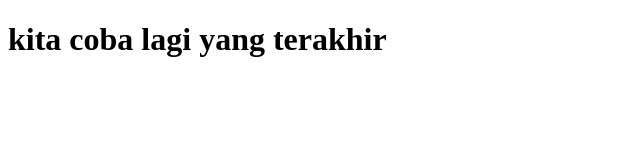
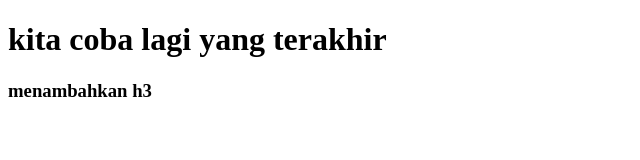
Before and after one commit to kikykrcp/laravelrcp, a plain HTML site: page index.html in a window 1280 px wide. Shown: the whole page, without its empty margins (0-640 px from the left). Drawn offline with Linux system fonts and the light colour scheme.

Commit message:
menambahkan h3

```diff
--- a/index.html
+++ b/index.html
@@ -8,5 +8,6 @@
 </head>
 <body>
     <H1>kita coba lagi yang terakhir</H1>
+    <h3>menambahkan h3</h3>
 </body>
 </html>
```
